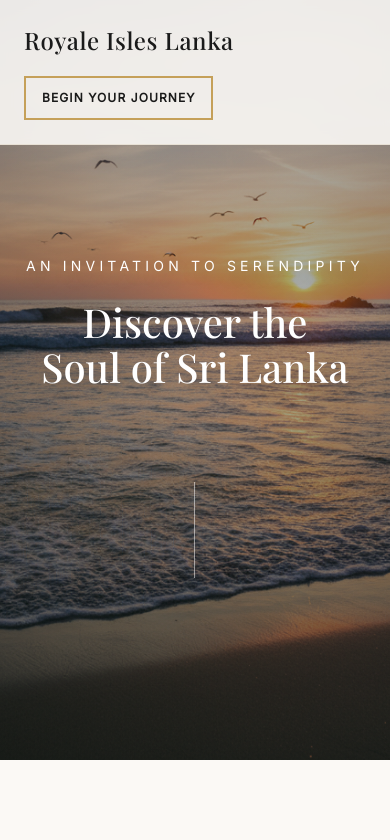
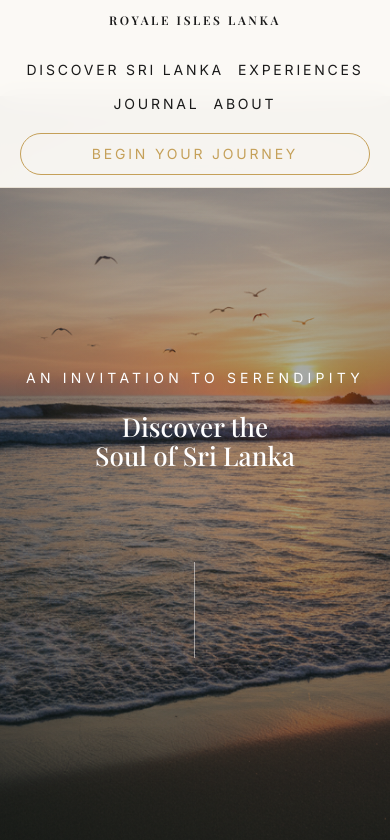
Before and after one commit to teameunoiasolutions/ril-homepage-rebuild, a React (Vite) app: page / in a window 390 px wide. Shown: the top 840 px of the page. Built offline with nearby package versions, Linux system fonts and the light colour scheme; a web font is replaced by a local one.

Commit message:
Layout change

```diff
--- a/src/App.tsx
+++ b/src/App.tsx
@@ -1,34 +1,43 @@
+import type { ReactNode } from 'react'
+import { AboutPage } from './components/AboutPage/AboutPage'
 import { ExperienceDetailPage } from './components/ExperienceDetailPage/ExperienceDetailPage'
 import { ExperiencesPage } from './components/ExperiencesPage/ExperiencesPage'
 import { Homepage } from './components/Homepage/Homepage'
 import { JournalArticlePage } from './components/JournalArticlePage/JournalArticlePage'
 import { JournalLandingPage } from './components/JournalLandingPage/JournalLandingPage'
+import { PageLayout } from './components/PageLayout/PageLayout'
 
 function App() {
   const rawPath = window.location.pathname.replace(/\/$/, '')
   const path = rawPath === '' ? '/' : rawPath
 
+  const renderPage = (page: ReactNode) => <PageLayout>{page}</PageLayout>
+
   if (path === '/') {
-    return <Homepage />
+    return renderPage(<Homepage />)
   }
 
   if (path === '/experiences') {
-    return <ExperiencesPage />
+    return renderPage(<ExperiencesPage />)
   }
 
   if (path === '/experiences/the-sigiriya-dawn-ascent') {
-    return <ExperienceDetailPage />
+    return renderPage(<ExperienceDetailPage />)
   }
 
   if (path === '/journal') {
-    return <JournalLandingPage />
+    return renderPage(<JournalLandingPage />)
   }
 
   if (path === '/journal/the-sigiriya-dawn-ascent') {
-    return <JournalArticlePage />
+    return renderPage(<JournalArticlePage />)
   }
 
-  return <ExperiencesPage />
+  if (path === '/about') {
+    return renderPage(<AboutPage />)
+  }
+
+  return renderPage(<Homepage />)
 }
 
 export default App
--- a/src/components/Homepage/Homepage.css
+++ b/src/components/Homepage/Homepage.css
@@ -37,7 +37,7 @@
   top: 0;
   left: 0;
   right: 0;
-  height: 80px;
+  height: 60px;
   display: flex;
   align-items: center;
   justify-content: space-between;
@@ -50,7 +50,7 @@
 
 .figma-nav-brand {
   font-family: var(--font-display);
-  font-size: 24px;
+  font-size: 12px;
   font-weight: 500;
   line-height: 32px;
   letter-spacing: 0.6px;
@@ -63,8 +63,14 @@
   gap: 48px;
 }
 
-.figma-nav-links a,
 .figma-outline-link,
+.figma-nav-links a {
+  font-size: 12px!important;
+  line-height: 20px;
+  letter-spacing: 1.4px;
+  text-transform: uppercase;
+}
+
 .figma-text-link,
 .figma-section-header a,
 .figma-button-secondary,
@@ -76,7 +82,7 @@
 }
 
 .figma-outline-link {
-  padding: 12px 26px;
+  padding: 10px 20px;
   border: 2px solid var(--figma-gold);
   color: var(--figma-gold);
   font-weight: 700;
@@ -124,6 +130,11 @@
   letter-spacing: 3.6px;
   text-transform: uppercase;
 }
+
+.figma-destination-intro {
+    color: var(--figma-ivory) !important;
+}
+/* HMMMMMMMMMMMMMMMMMMMMMMMMMMMMMMMMMMMMMM */
 
 .figma-overline-light {
   color: #fff;
@@ -202,7 +213,7 @@
   display: flex;
   flex-direction: column;
   color: var(--figma-forest);
-  font-size: 40px;
+  font-size: var(--font-size-h2);
   line-height: 1;
 }
 
@@ -375,8 +386,8 @@
 
 .figma-section-header h2 {
   max-width: 672px;
-  font-size: clamp(36px, 3.4vw, 48px);
-  line-height: 1;
+  font-size: var(--font-size-h2);
+  line-height: 1.1;
 }
 
 .figma-section-header p {
@@ -474,8 +485,8 @@
 
 .figma-philosophy h2 {
   margin-top: 24px;
-  font-size: 48px;
-  line-height: 48px;
+  font-size: var(--font-size-h2);
+  line-height: 1.2;
 }
 
 .figma-watermark {
@@ -549,14 +560,14 @@
 .figma-discover-statement strong {
   color: var(--figma-forest);
   font-family: var(--font-display);
-  font-size: 40px;
+  font-size: 26px;
   line-height: 56px;
 }
 
 .figma-discover-statement p {
   margin: 56px auto 0;
   max-width: 1140px;
-  font-size: 24px;
+  font-size: 16px;
   line-height: 56px;
 }
 
@@ -592,7 +603,7 @@
 .figma-founder p {
   max-width: 576px;
   opacity: 0.4;
-  font-size: 18px;
+  font-size: 16px;
   font-style: italic;
   line-height: 29.25px;
 }
@@ -622,7 +633,7 @@
   max-width: 560px;
   margin-top: 32px;
   color: var(--figma-ivory);
-  font-size: 46.4px;
+  font-size: 26px;
   line-height: 51.968px;
 }
 
@@ -645,13 +656,13 @@
 .figma-island-stats dt {
   color: var(--figma-gold);
   font-family: var(--font-display);
-  font-size: 35.2px;
-  line-height: 35.2px;
+  font-size: var(--font-size-h2);
+  line-height: 1.2;
 }
 
 .figma-island-stats dd {
   color: var(--figma-ivory);
-  font-size: 12.8px;
+  font-size: 12px;
   line-height: 22.4px;
 }
 
@@ -696,7 +707,7 @@
   align-items: center;
   gap: 16px;
   color: var(--figma-gold);
-  font-size: 9.6px;
+  font-size: 12px;
   line-height: 14.4px;
   letter-spacing: 2.88px;
   text-transform: uppercase;
@@ -738,7 +749,7 @@
 .figma-feature-story h3 {
   margin-top: 8px;
   color: var(--figma-charcoal);
-  font-size: 26.4px;
+  font-size: 22px;
   line-height: 31.68px;
 }
 
@@ -754,7 +765,7 @@
   padding-bottom: 2px;
   border-bottom: 1px solid var(--figma-forest);
   color: var(--figma-forest);
-  font-size: 12.48px;
+  font-size: 12px;
   line-height: 18.72px;
 }
 
@@ -780,7 +791,7 @@
 .figma-journal-list p span {
   margin-left: 16px;
   color: #aaa;
-  font-size: 10.4px;
+  font-size: 12px;
   letter-spacing: 0;
   text-transform: none;
 }
@@ -788,7 +799,7 @@
 .figma-journal-list h4 {
   margin-top: 8px;
   font-family: var(--font-display);
-  font-size: 15.2px;
+  font-size: 16px;
   font-weight: 400;
   line-height: 21.28px;
 }
@@ -850,9 +861,9 @@
 .figma-testimonial-row blockquote {
   margin-top: 36px;
   font-family: var(--font-display);
-  font-size: 17.6px;
+  font-size: var(--font-size-body);
   font-style: italic;
-  line-height: 29.04px;
+  line-height: 1.2;
 }
 
 .figma-testimonial-row footer {
@@ -871,13 +882,13 @@
 .figma-testimonial-row strong,
 .figma-testimonial-row small {
   display: block;
-  font-size: 12.8px;
+  font-size: 12px;
   line-height: 19.2px;
 }
 
 .figma-testimonial-row small {
   color: #8a8a7a;
-  font-size: 11.2px;
+  font-size: 12px;
   line-height: 16.8px;
 }
 
@@ -931,7 +942,7 @@
 .figma-invitation h2 {
   max-width: 760px;
   color: var(--figma-ivory);
-  font-size: clamp(48px, 4.2vw, 60.8px);
+  font-size: 26px;
   line-height: 76px;
 }
 
@@ -1094,7 +1105,7 @@
 .figma-faq h2 {
   display: flex;
   flex-direction: column;
-  font-size: 54.4px;
+  font-size: 26px;
   line-height: 68px;
 }
 
@@ -1326,7 +1337,7 @@
   }
 
   .figma-hero h1 {
-    font-size: 56px;
+    font-size: 32px;
   }
 
   .figma-card-row,
@@ -1398,7 +1409,7 @@
   .figma-invitation h2,
   .figma-guide h2,
   .figma-faq h2 {
-    font-size: 40px;
+    font-size: 26px;
     line-height: 1.12;
   }
 
--- a/src/components/Homepage/Homepage.tsx
+++ b/src/components/Homepage/Homepage.tsx
@@ -140,21 +140,6 @@ const questions = [
 export function Homepage() {
   return (
     <main className="figma-homepage" data-node-id="101:12274">
-      <nav className="figma-nav" aria-label="Primary navigation" data-node-id="101:12543">
-        <a className="figma-nav-brand" href="/">
-          Royale Isles Lanka
-        </a>
-        <div className="figma-nav-links">
-          <a href="#destinations">Destinations</a>
-          <a href="#experiences">Experiences</a>
-          <a href="#journal">Journal</a>
-          <a href="#about">About</a>
-        </div>
-        <a className="figma-outline-link" href="#begin">
-          Begin Your Journey
-        </a>
-      </nav>
-
       <section className="figma-hero" data-node-id="101:12275">
         <img src={images.hero} alt="Misty sunrise over Sri Lankan tea plantations" />
         <div className="figma-hero-overlay" />
@@ -322,7 +307,7 @@ export function Homepage() {
           <div className="figma-copy-stack figma-copy-stack-dark">
             <p className="figma-overline">The Destination</p>
             <h2>An Island That Changes With You</h2>
-            <p>
+            <p className="figma-destination-intro">
               Sri Lanka is not merely a place on a map; it is a rhythm. It is the scent of cinnamon
               bark in the morning mist, the intricate geometry of ancient stupas, and the untamed
               roar of the Indian Ocean against colonial ramparts.
--- /dev/null
+++ b/src/components/PageLayout/PageLayout.css
@@ -0,0 +1,10 @@
+.page-layout-content {
+  /* padding-top: 88px; */
+  background: var(--color-surface);
+}
+
+@media (max-width: 680px) {
+  .page-layout-content {
+    padding-top: 96px;
+  }
+}
--- /dev/null
+++ b/src/components/PageLayout/PageLayout.tsx
@@ -0,0 +1,14 @@
+import type { ReactNode } from 'react'
+import { SiteFooter } from '../SiteFooter/SiteFooter'
+import { SiteHeader } from '../SiteHeader/SiteHeader'
+import './PageLayout.css'
+
+export function PageLayout({ children }: { children: ReactNode }) {
+  return (
+    <>
+      <SiteHeader />
+      <div className="page-layout-content">{children}</div>
+      <SiteFooter />
+    </>
+  )
+}
--- a/src/components/SiteFooter/SiteFooter.tsx
+++ b/src/components/SiteFooter/SiteFooter.tsx
@@ -1,9 +1,21 @@
 import './SiteFooter.css'
 
 const footerNav = {
-  explore: ['Discover Sri Lanka', 'Experiences', 'Journal', 'About'],
-  connect: ['Begin a Conversation', 'Discovery Guide', 'Contact'],
-  legal: ['Privacy Policy', 'Accessibility'],
+  explore: [
+    { href: '/#destinations', label: 'Discover Sri Lanka' },
+    { href: '/experiences', label: 'Experiences' },
+    { href: '/journal', label: 'Journal' },
+    { href: '/about', label: 'About' },
+  ] as const,
+  connect: [
+    { href: '/#begin', label: 'Begin a Conversation' },
+    { href: '/#begin', label: 'Discovery Guide' },
+    { href: '/#begin', label: 'Contact' },
+  ] as const,
+  legal: [
+    { href: '/privacy', label: 'Privacy Policy' },
+    { href: '/accessibility', label: 'Accessibility' },
+  ] as const,
 } as const
 
 export function SiteFooter() {
@@ -27,9 +39,9 @@ export function SiteFooter() {
           <span className="footer-column-title">Explore</span>
           <ul className="footer-links">
             {footerNav.explore.map((link) => (
-              <li key={link}>
-                <a href="#" className="footer-link">
-                  {link}
+              <li key={link.label}>
+                <a href={link.href} className="footer-link">
+                  {link.label}
                 </a>
               </li>
             ))}
@@ -40,9 +52,9 @@ export function SiteFooter() {
           <span className="footer-column-title">Connect</span>
           <ul className="footer-links">
             {footerNav.connect.map((link) => (
-              <li key={link}>
-                <a href="#" className="footer-link">
-                  {link}
+              <li key={link.label}>
+                <a href={link.href} className="footer-link">
+                  {link.label}
                 </a>
               </li>
             ))}
@@ -53,9 +65,9 @@ export function SiteFooter() {
           <span className="footer-column-title">Legal</span>
           <ul className="footer-links">
             {footerNav.legal.map((link) => (
-              <li key={link}>
-                <a href="#" className="footer-link">
-                  {link}
+              <li key={link.label}>
+                <a href={link.href} className="footer-link">
+                  {link.label}
                 </a>
               </li>
             ))}
--- /dev/null
+++ b/src/components/SiteHeader/SiteHeader.css
@@ -0,0 +1,85 @@
+.site-header {
+  position: fixed;
+  inset: 0 0 auto 0;
+  z-index: 1000;
+  display: flex;
+  align-items: center;
+  justify-content: space-between;
+  padding: 0 32px;
+  min-height: 76px;
+  background: rgba(251, 249, 245, 0.96);
+  backdrop-filter: blur(12px);
+  border-bottom: 1px solid var(--color-border);
+}
+
+.site-header-brand {
+  font-family: var(--font-display);
+  font-size: 12px;
+  font-weight: 600;
+  letter-spacing: 0.22em;
+  text-transform: uppercase;
+  color: var(--color-text);
+  text-decoration: none;
+}
+
+.site-header-nav {
+  display: flex;
+  gap: 32px;
+  align-items: center;
+}
+
+.site-header-nav a,
+.site-header-cta {
+  font-size: var(--font-size-nav);
+  line-height: 1.4;
+  letter-spacing: 0.2em;
+  text-transform: uppercase;
+  color: var(--color-text);
+  text-decoration: none;
+}
+
+.site-header-nav a:hover,
+.site-header-cta:hover {
+  color: var(--color-primary-hover);
+}
+
+.site-header-cta {
+  padding: 10px 20px;
+  border-radius: 999px;
+  border: 1px solid var(--color-accent);
+  color: var(--color-accent);
+}
+
+@media (max-width: 900px) {
+  .site-header {
+    padding: 0 20px;
+    gap: 20px;
+  }
+
+  .site-header-nav {
+    gap: 20px;
+  }
+}
+
+@media (max-width: 680px) {
+  .site-header {
+    flex-wrap: wrap;
+    justify-content: center;
+    padding: 12px 20px;
+  }
+
+  .site-header-brand {
+    margin-bottom: 12px;
+  }
+
+  .site-header-nav {
+    flex-wrap: wrap;
+    justify-content: center;
+    gap: 14px;
+  }
+
+  .site-header-cta {
+    width: 100%;
+    text-align: center;
+  }
+}
--- /dev/null
+++ b/src/components/SiteHeader/SiteHeader.tsx
@@ -0,0 +1,30 @@
+import './SiteHeader.css'
+
+const navLinks = [
+  { href: '/#destinations', label: 'Discover Sri Lanka' },
+  { href: '/experiences', label: 'Experiences' },
+  { href: '/journal', label: 'Journal' },
+  { href: '/about', label: 'About' },
+] as const
+
+export function SiteHeader() {
+  return (
+    <header className="site-header">
+      <a className="site-header-brand" href="/">
+        Royale Isles Lanka
+      </a>
+
+      <nav className="site-header-nav" aria-label="Primary navigation">
+        {navLinks.map((link) => (
+          <a key={link.href} href={link.href}>
+            {link.label}
+          </a>
+        ))}
+      </nav>
+
+      <a className="site-header-cta" href="/#begin">
+        Begin Your Journey
+      </a>
+    </header>
+  )
+}
```
Also changed, not shown: src/components/HomeHero/HomeHero.tsx (+4 -4 lines).
